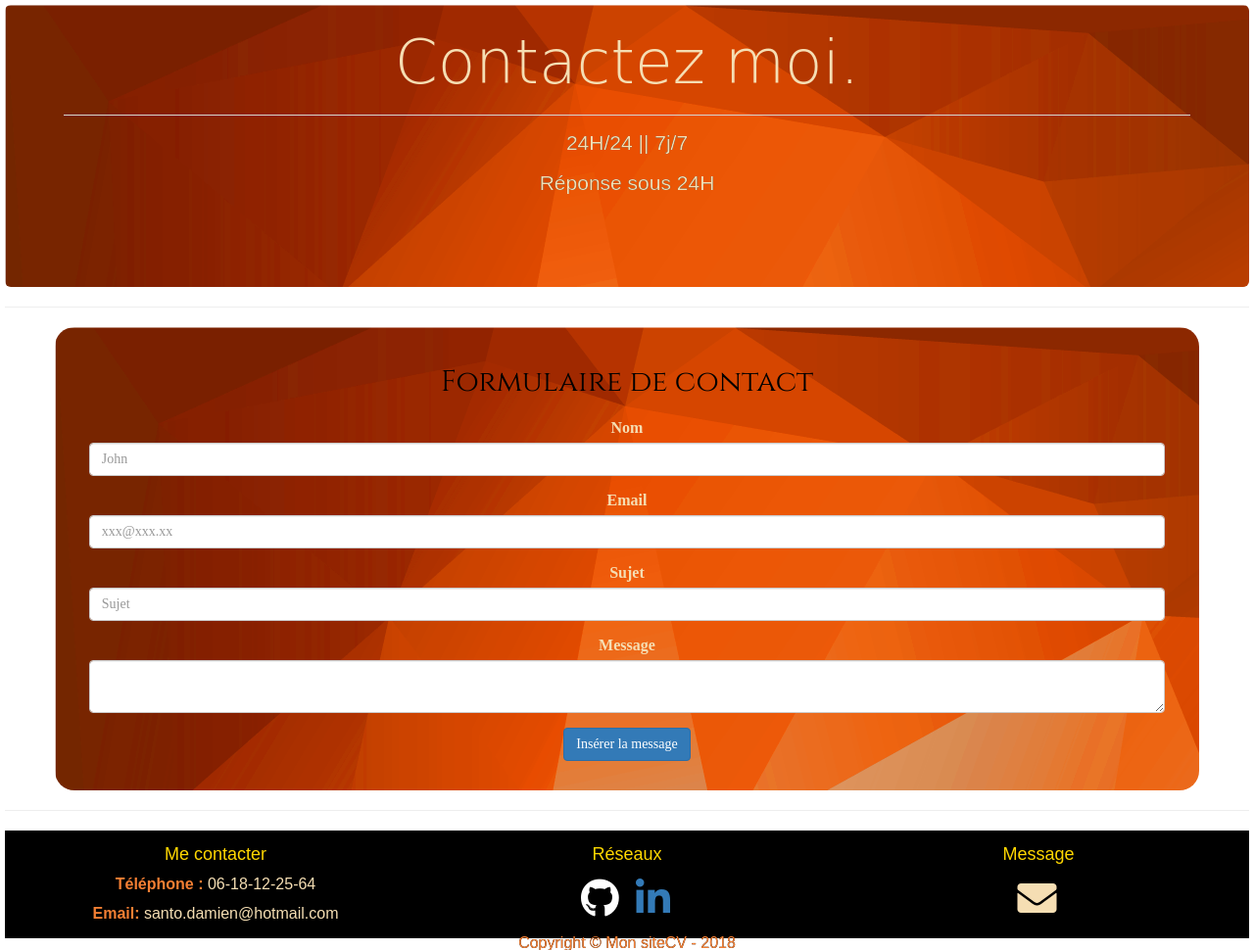
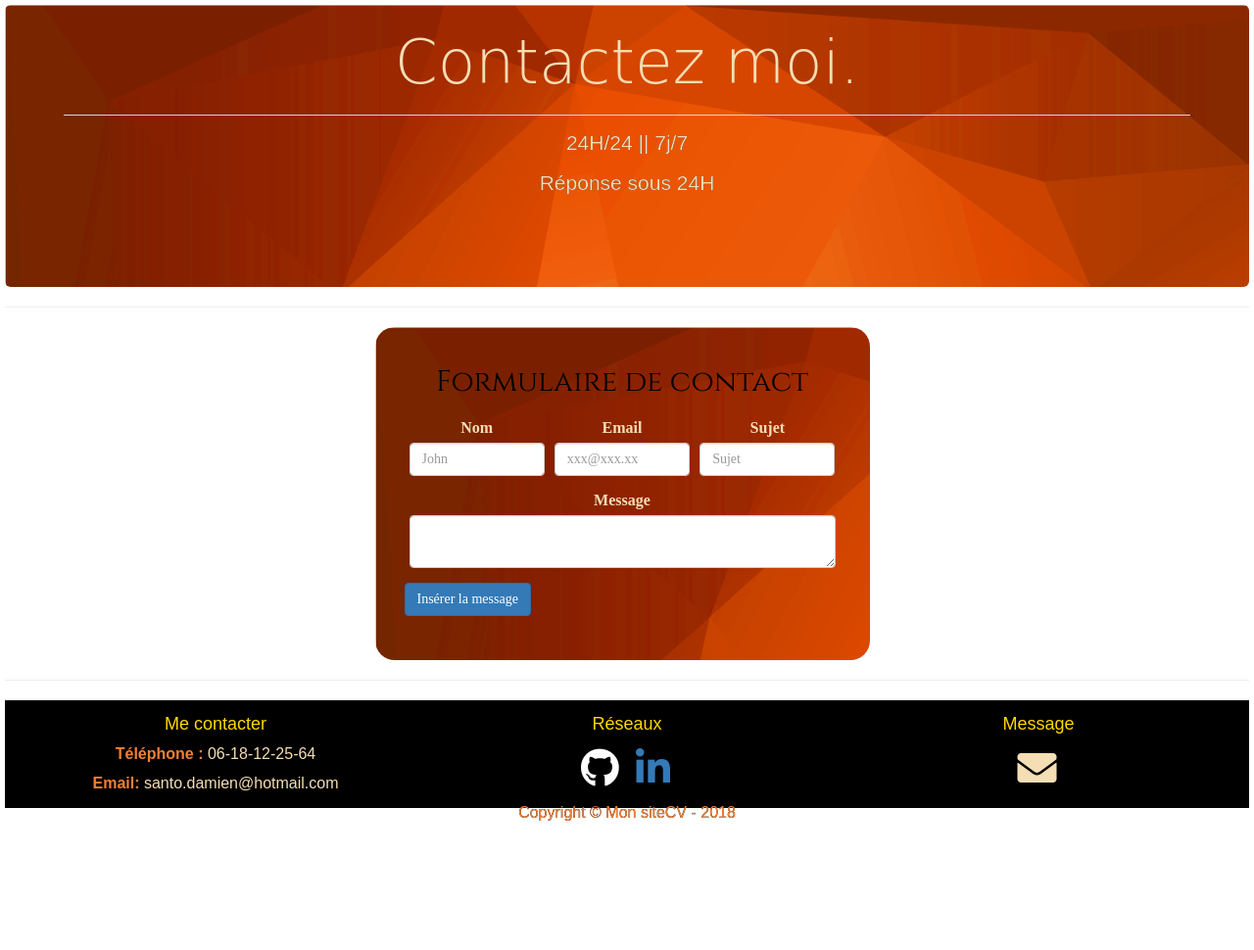
Before and after one commit to DamienThiago93230/damienPORTEFOLIO, a PHP site: page /messages.php in a window 1280 px wide. Shown: the top 970 px of the page at 98% size. After the commit the page ends 838 px from the top, so only its background shows below. Run offline with PHP 8.4, Linux system fonts and the light colour scheme; some libraries are stand-ins or nearby versions; some web fonts are replaced.

Commit message:
C34
WordPress
details siteCV
Trello
Mail a envie2e

```diff
--- a/front/competences.php
+++ b/front/competences.php
@@ -86,9 +86,6 @@ require 'connexion.php';
     <!-- lien CDN jQuery -->
     <script src="https://code.jquery.com/jquery-3.3.1.min.js" integrity="sha384-tsQFqpEReu7ZLhBV2VZlAu7zcOV+rXbYlF2cqB8txI/8aZajjp4Bqd+V6D5IgvKT" crossorigin="anonymous"></script>
 
-    <!-- lien script perso -->
-    <script src="animation/script.js"></script>
-
 
     <footer class="text-center p-2">
         <div class="row mx-auto">
@@ -115,8 +112,8 @@ require 'connexion.php';
         </div>
     </footer>
     </div> <!-- Fin container-fluid -->
+
     <!-- lien bootstrap -->
-
     <script src="https://cdnjs.cloudflare.com/ajax/libs/popper.js/1.14.3/umd/popper.min.js" integrity="sha384-ZMP7rVo3mIykV+2+9J3UJ46jBk0WLaUAdn689aCwoqbBJiSnjAK/l8WvCWPIPm49" crossorigin="anonymous"></script>
     <script src="https://stackpath.bootstrapcdn.com/bootstrap/4.1.2/js/bootstrap.min.js" integrity="sha384-o+RDsa0aLu++PJvFqy8fFScvbHFLtbvScb8AjopnFD+iEQ7wo/CG0xlczd+2O/em" crossorigin="anonymous"></script>
 </body>
--- a/front/index.php
+++ b/front/index.php
@@ -19,7 +19,7 @@ $ligne_utilisateur = $sql-> fetch();
 
 
 <!-- Je met le contenu de la page -->
-<div class="jumbotron text-center mb-4 col-lg-12">
+<div class="jumbotron text-center mb-4 col-md-12 col-lg-12">
 
 <svg height='200'>
   <filter id='money'>
--- a/front/messages.php
+++ b/front/messages.php
@@ -33,37 +33,41 @@ require_once 'inc/haut_page.php';
 
 
     <!-- Formulaire insertion d'une nouvelle message -->
-        <div class="formulaire text-center mx-auto">
+        <div class="row">
+            <div class="formulaire text-center mx-auto col-sm-12 col-lg-6">
                 <h2 class="text-center" style="color: black">Formulaire de contact</h2>
 
                 <form action="messages.php" method="post" class="px-4 py-3">
 
-                <div class="form-group">
+                    <div class="form-row">
+                        <div class="form-group col-md-4">
                             <label for="nom">Nom </label>
                             <input type="text" class="form-control" name="nom" placeholder="John" required>
                         </div>
 
-                <div class="form-group">
+                        <div class="form-group col-md-4">
                             <label for="email">Email </label>
                             <input type="text" class="form-control" name="email" placeholder="xxx@xxx.xx" required>
                         </div>
 
-                <div class="form-group">
+                        <div class="form-group col-md-4">
                             <label for="sujet">Sujet </label>
                             <input type="text" class="form-control" name="sujet" placeholder="Sujet" required>
                         </div>
 
-                <div class="form-group">
+                        <div class="form-group col-md-12">
                             <label for="message" class="d-block">Message </label>
                             <textarea type="text" name="message" id="message" class="form-control"></textarea>
                         </div>
 
-                <div>
+                        <div class="form-group">
                             <button type="submit" class="btn btn-primary">Insérer la message</button>
+                        </div>
                     </div>
 
                 </form>
             </div>
+        </div>
 
 <?php
 require_once 'inc/bas_page.php';
```
Lines whose indentation alone changed are shown as unchanged.
